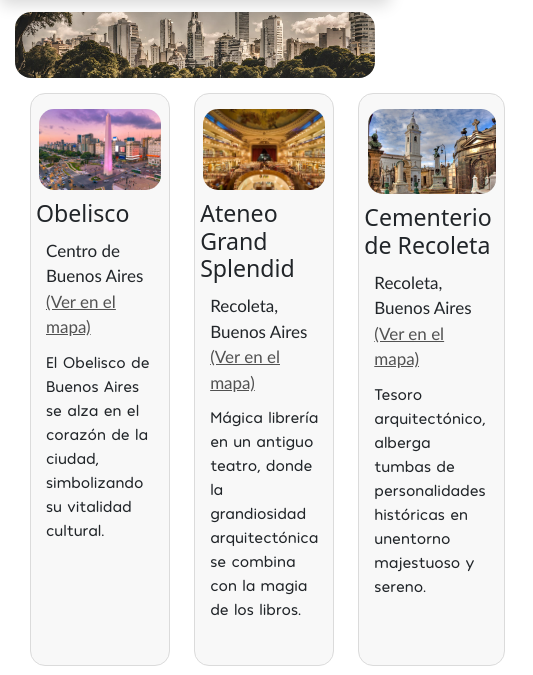
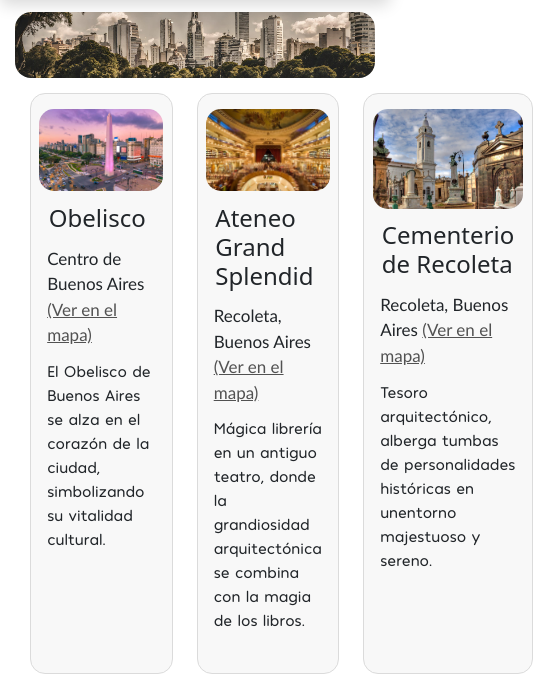
Before and after one commit to GuadalupeLedesma/proyecto-coderhouse, a plain HTML site: page pages/destacados.html in a window 390 px wide. Shown: the part 193-868 px from the top of the page, 533 px wide, since content can reach past the window. Drawn offline with nearby package versions, Linux system fonts and the light colour scheme.

Commit message:
media queries

```diff
--- a/css/style.css
+++ b/css/style.css
@@ -110,6 +110,15 @@
     border-radius: 15px;
     padding: 5px;
     background-color: rgb(248, 248, 248);
+}
+
+.places-container h3{
+    font-size: 1.5rem;
+    margin: 0.8rem;
+}
+
+.places-container p{
+    margin: 0.7rem;
 }
 
 .places-location {
@@ -226,4 +235,5 @@
     .inicio-container p{
         font-size: 16px;
     }
+
 }
```
